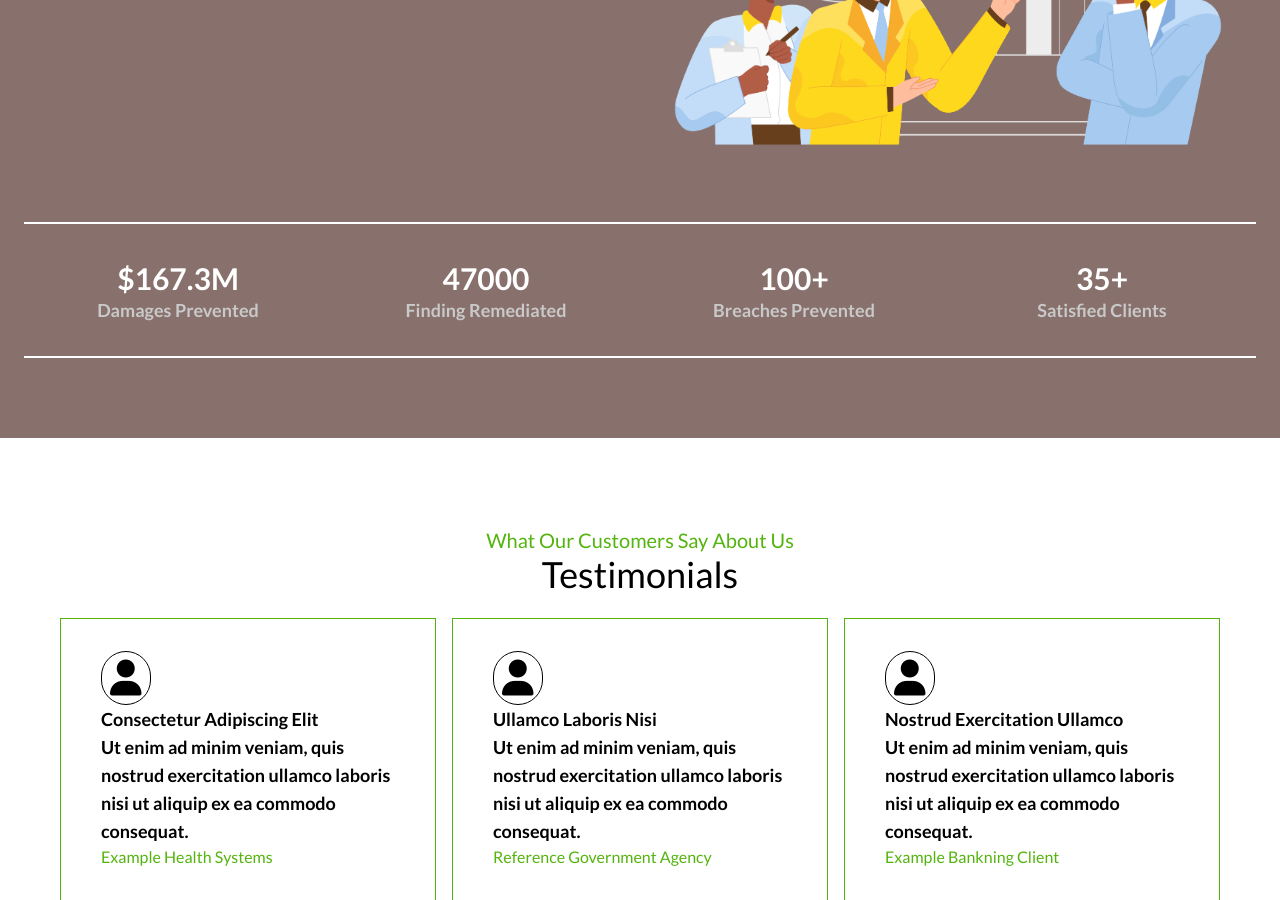
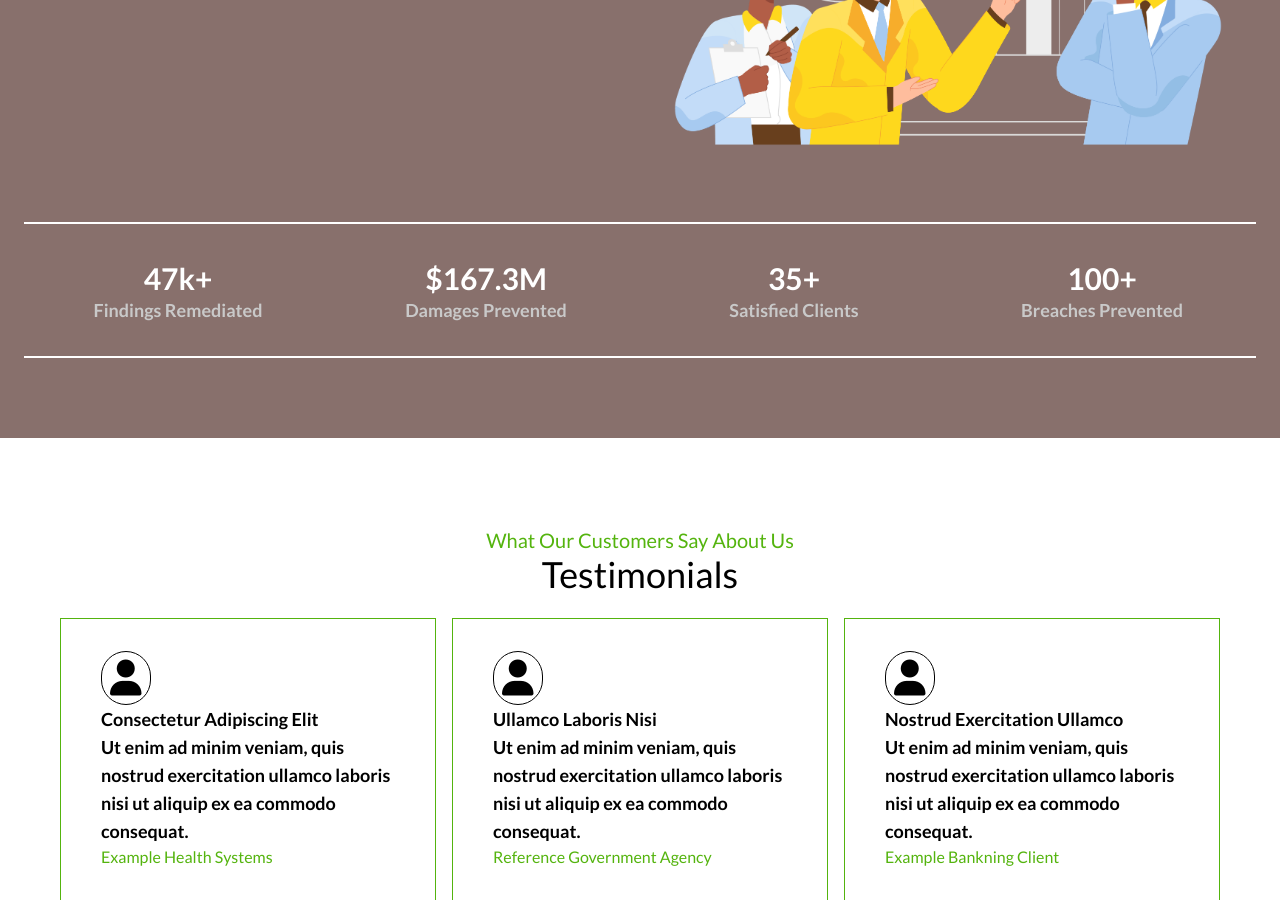
Before and after one commit to Mudassir-Nawaz/lib-sec-foundation, a Jekyll site: the page built from index.md, in a window 1280 px wide and 900 px high, scrolled down 1474 px. Built offline with Jekyll 4.4.1, drawn with Linux system fonts in a browser that asks for light colours; nearby versions of some CDN libraries.

Commit message:
re-ordered stats

```diff
--- a/index.md
+++ b/index.md
@@ -15,14 +15,15 @@ nav5: Contact
 # STATS AND SERVICES
 
 stats:
+  - title: Findings Remediated
+    value: 47k+
   - title: Damages Prevented
     value: $167.3M
-  - title: Finding Remediated
-    value: 47,000
+  - title: Satisfied Clients
+    value: 35+
   - title: Breaches Prevented
     value: 100+
-  - title: Satisfied Clients
-    value: 35+
+
 
 services:
   - title: Discover
```
